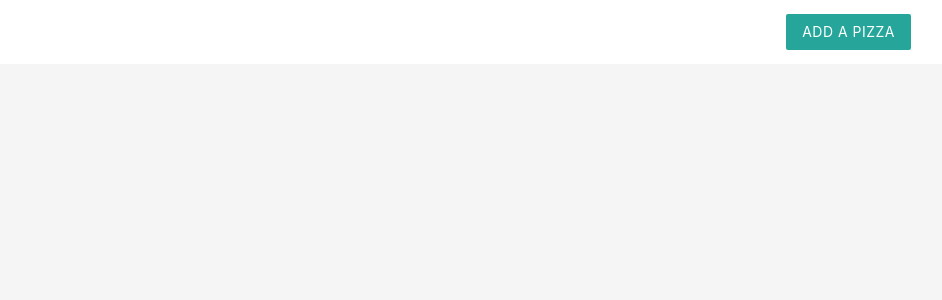
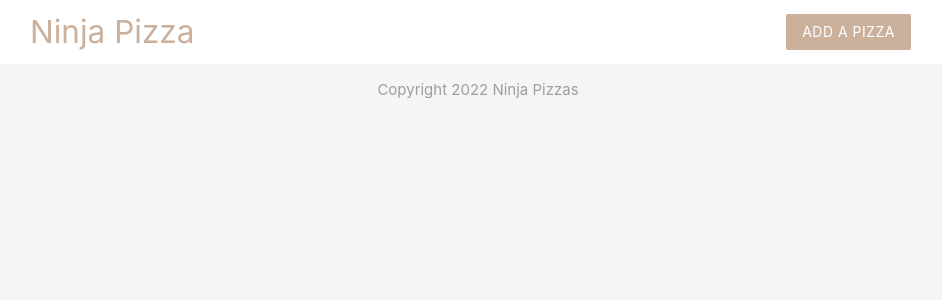
Before and after one commit to joseRFernandez/php-learning, a PHP site: page / in a window 1280 px wide. Shown: the top 300 px of the page, without its empty margins (162-1104 px from the left). Run offline with PHP 8.4, Linux system fonts and the light colour scheme.

Commit message:
intend to complete

```diff
--- a/tuts/index.php
+++ b/tuts/index.php
@@ -6,7 +6,8 @@
 <?php
 
 include('templates/header.php');
+include('templates/footer.php');
+
 
 ?>
-</body>
 </html>
--- a/tuts/templates/footer.php
+++ b/tuts/templates/footer.php
@@ -0,0 +1,8 @@
+
+
+
+<footer class="section">
+  <div class="center grey-text">Copyright 2022 Ninja Pizzas</div>
+
+</footer>
+</body>
--- a/tuts/templates/header.php
+++ b/tuts/templates/header.php
@@ -2,6 +2,15 @@
   <title></title>
    <!-- Compiled and minified CSS -->
    <link rel="stylesheet" href="https://cdnjs.cloudflare.com/ajax/libs/materialize/1.0.0/css/materialize.min.css">
+   <style type="text/css">
+   .brand {
+     background-color: #cbb09c !important;
+   }
+
+   .brand-text {
+     color: #cbb09c !important;
+   }
+   </style>
 </head>
 
 <body class="grey lighten-4">
```
